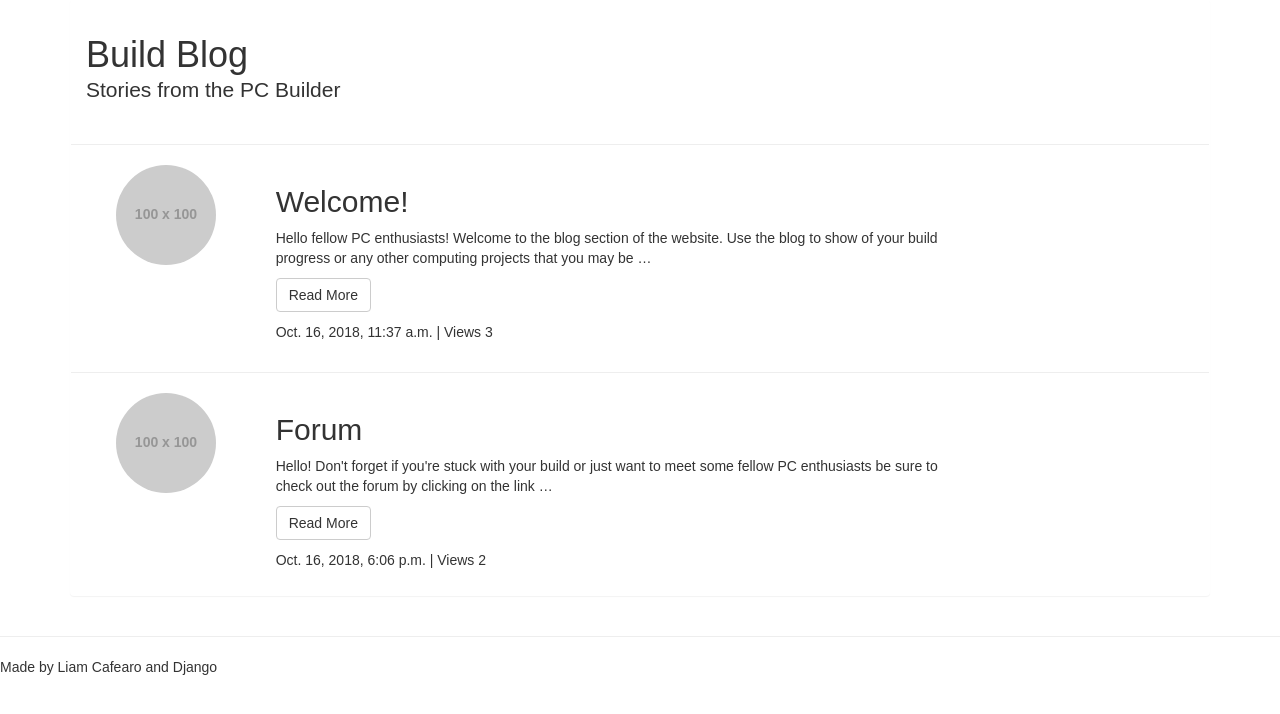
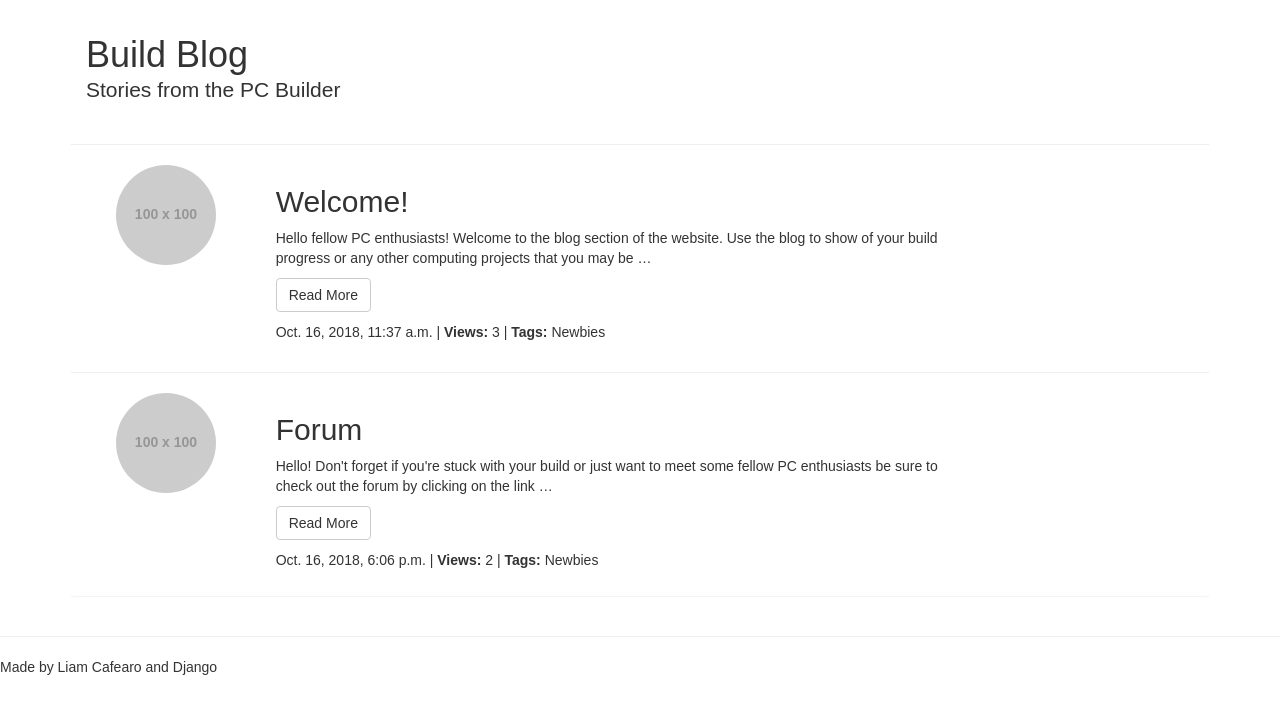
Before and after one commit to liam-cafearo/the_pc_hobbyist, a Django app: template blog/templates/blogposts.html in a window 1280 px wide. Shown: the part 73-787 px from the top of the page. Run offline with Django 3.2, Linux system fonts and the light colour scheme; the template is opened without the code that fills it: values that come from a table or form of the project are taken from there, others are empty; data comes from the database, SQL or seed files in the repository; both versions use the stored data as it was after the commit; grey boxes labelled with a size stand in for pictures from a placeholder-image service; parts of the project's set-up code (start-up, migrations or seed data) failed here and were passed over; some libraries are stand-ins or nearby versions.

Commit message:
added tags to blog posts

```diff
--- a/blog/models.py
+++ b/blog/models.py
@@ -16,7 +16,8 @@ class Post(models.Model):
     content = models.TextField()
     created_date = models.DateTimeField(auto_now_add=True)
     published_date = models.DateTimeField(blank=True, null=True)
-    views = models.IntegerField(default=0) # number of post views
+    views = models.IntegerField(default=0) # number of post views.
+    tag = models.CharField(max_length=30, blank=True, null=True) # category field.
 
     def publish(self):
         self.published_date = timezone.now()
--- a/blog/templates/blogposts.html
+++ b/blog/templates/blogposts.html
@@ -23,7 +23,7 @@
             <div class="col-xs-9">
                 <p>{{ post.content|truncatewords:30 }}</p>
                 <p><button class="btn btn-default" onclick="location.href={{ post.id }}">Read More</button></p>
-                <p>{{ post.published_date }} | Views {{ post.views }}</p>
+                <p>{{ post.published_date }} | <strong>Views:</strong> {{ post.views }} | <strong>Tags:</strong> {{ post.tag }}</p>
             </div>
         </div>
     </div>
--- a/blog/templates/postdetail.html
+++ b/blog/templates/postdetail.html
@@ -23,7 +23,7 @@
             <div class="col-xs-9">
                 <p>{{ post.content }}</p>
                 <p><button class="btn btn-default" onclick="location.href='/blog'">Back to blog</button></p>
-                <p>{{ post.published_date }} | Views {{ post.views }}</p>
+                <p>{{ post.published_date }} | <strong>Views:</strong> {{ post.views }} | <strong>Tags:</strong> {{ post.tag }}</p>
             </div>
         </div>
     </div>
```
Also changed, not shown: blog/migrations/0003_post_tag.py (added), db.sqlite3, 2 other files.
